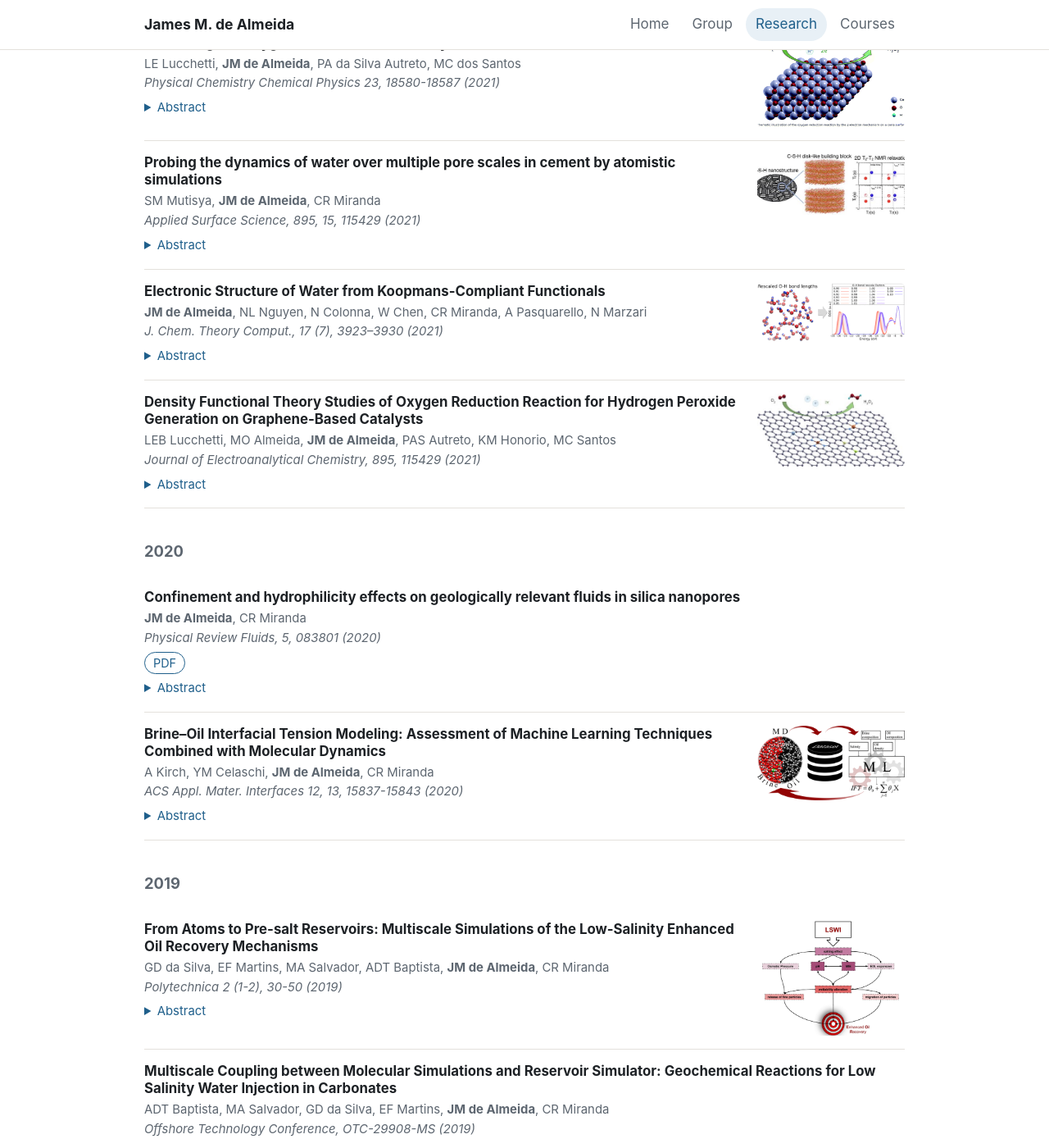
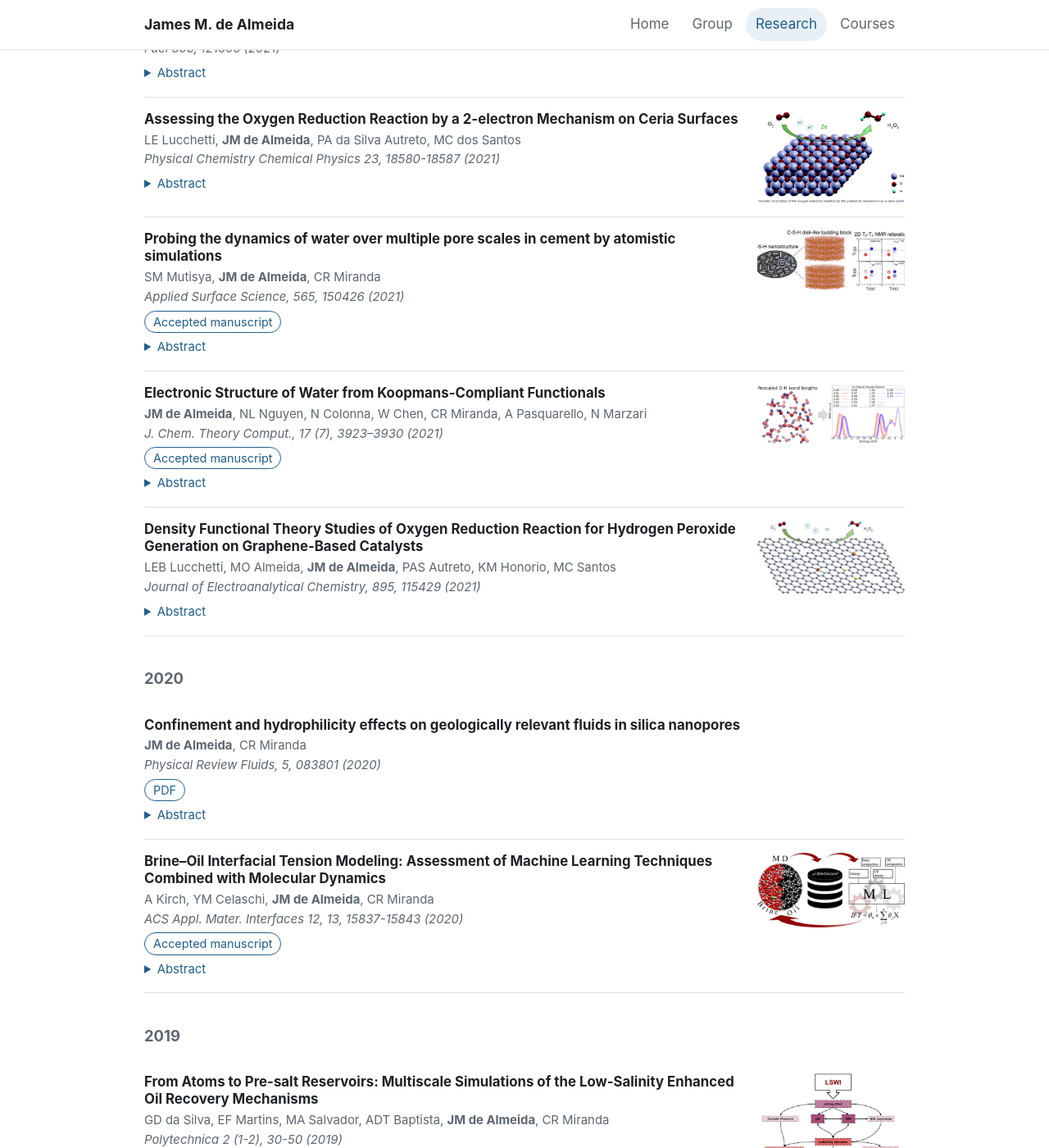
Before and after one commit to jamesmalmeida/almeida.page, a Jekyll site: the page built from research.md, in a window 1280 px wide and 1400 px high, scrolled down 7195 px. Shown: the whole window at 82% size. Built offline with Jekyll 4.4.1, drawn with Linux system fonts in a browser that asks for light colours; some of the changed text lies outside the part shown.

Commit message:
Research: accepted manuscripts for seven subscription papers
Author accepted versions from Overleaf, each with a cover carrying the
publisher's required notice and the DOI. Also fix the Applied Surface
Science volume/article number.

Co-Authored-By: Claude Opus 5.5 <noreply@anthropic.com>
Claude-Session: https://claude.ai/code/session_01AVsTU5791Xx8kdYCnM2cvw

```diff
--- a/_includes/publication.html
+++ b/_includes/publication.html
@@ -5,7 +5,10 @@
     <h4 class="pub-title">{% if p.url %}<a href="{{ p.url }}" target="_blank" rel="noopener">{{ p.title }}</a>{% else %}{{ p.title }}{% endif %}</h4>
     <p class="pub-authors">{{ p.authors | markdownify | remove: '<p>' | remove: '</p>' | strip }}</p>
     <p class="pub-venue">{{ p.venue }}</p>
-    {% if p.pdf %}<p class="pub-links"><a href="{{ '/assets/pdf/' | append: p.pdf | relative_url }}" target="_blank" rel="noopener">PDF</a></p>{% endif %}
+    {% if p.pdf or p.manuscript %}<p class="pub-links">
+      {%- if p.pdf %}<a href="{{ '/assets/pdf/' | append: p.pdf | relative_url }}" target="_blank" rel="noopener">PDF</a>{% endif -%}
+      {%- if p.manuscript %}<a href="{{ '/assets/pdf/' | append: p.manuscript | relative_url }}" target="_blank" rel="noopener">Accepted manuscript</a>{% endif -%}
+    </p>{% endif %}
     {% if p.abstract %}<details><summary>Abstract</summary><p>{{ p.abstract }}</p></details>{% endif %}
   </div>
 </article>
```
Also changed, not shown: CLAUDE.md (+3 -0 lines), _data/publications.yml (+8 -1 lines), 7 other files.
